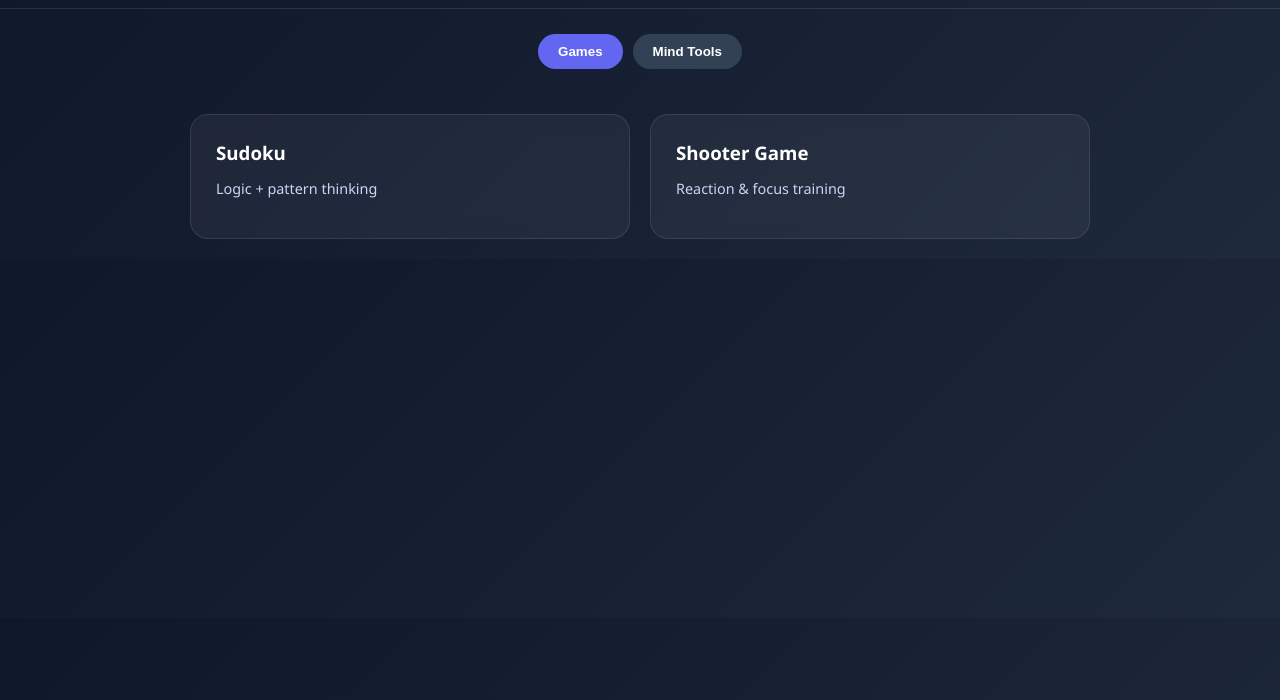
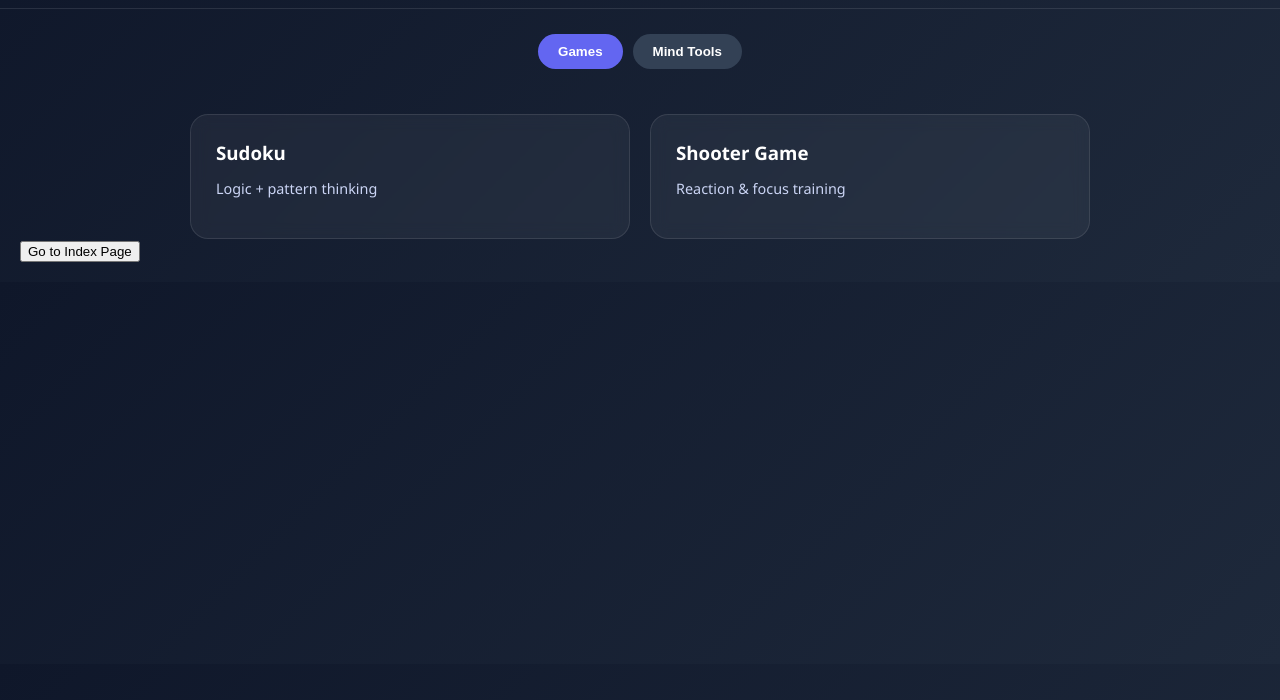
Before and after one commit to Luckyravi/mind-matrix, a plain HTML site: page index.html in a window 1280 px wide. Shown: the part 100-800 px from the top of the page. Drawn offline with Linux system fonts and the light colour scheme.

Commit message:
Add navigation buttons to index page
Added buttons to navigate back to the index page in both games and tools sections.

```diff
--- a/index.html
+++ b/index.html
@@ -120,6 +120,9 @@ header h1 {
     </div>
 
   </div>
+  <a href="index.html">
+  <button type="button">Go to Index Page</button>
+</a>
 </div>
 
 <!-- MIND TOOLS -->
@@ -131,12 +134,17 @@ header h1 {
       <p>Real-life decision making</p>
     </div>
 
+
+
     <div class="card" onclick="openPage('mindflow100_mic.html')">
       <h3>MindFlow 100</h3>
       <p>Deep focus builder</p>
     </div>
 
   </div>
+  <a href="index.html">
+  <button type="button">Go to Index Page</button>
+</a>
 </div>
 
 <script>
```
